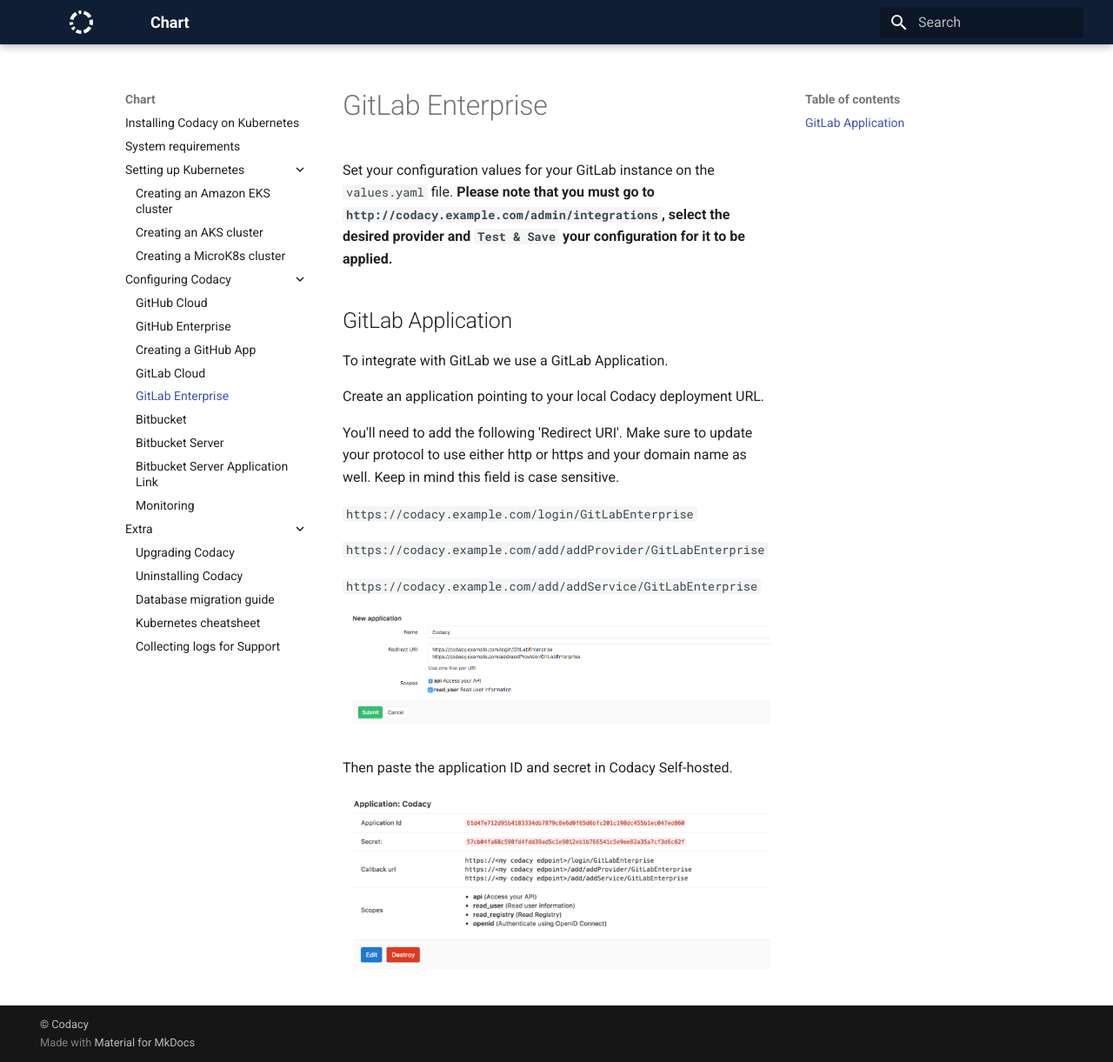
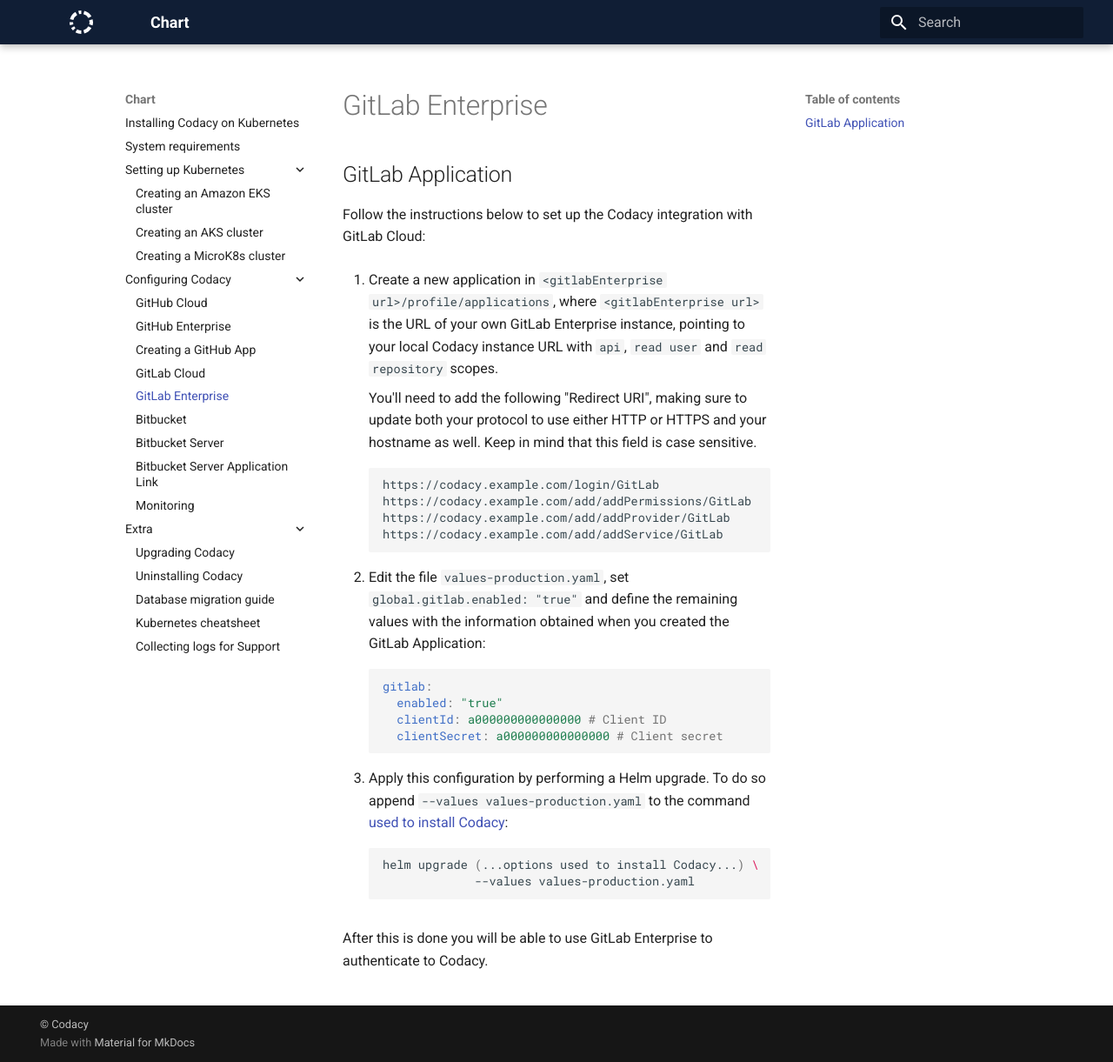
Before and after one commit to codacy/chart, an MkDocs documentation site: the page built from docs/configuration/git-providers/gitlab-enterprise.md, in a window 1280 px wide and 1221 px high. Shown: the whole window at 87% size. Built offline with MkDocs 1.6.1 and Material for MkDocs 9.7.7, drawn with Linux system fonts in a browser that asks for light colours.

Commit message:
feature: Move gitlabEnterprise configuration to file CY-1354 (#367)
* feature: Move gitlabEnterprise configuration to file CY-1354

* fix: Change enabled to be surrounded by quotes

Co-Authored-By: Paulo Ribeiro <60105800+pauloribeiro-codacy@users.noreply.github.com>

* clean: Capitalize http and https and small text improvements

Co-Authored-By: Paulo Ribeiro <60105800+pauloribeiro-codacy@users.noreply.github.com>

* clean: Capitalize url and change deployment to instance

Co-Authored-By: Paulo Ribeiro <60105800+pauloribeiro-codacy@users.noreply.github.com>

Co-authored-by: Paulo Ribeiro <60105800+pauloribeiro-codacy@users.noreply.github.com>

````diff
--- a/docs/configuration/git-providers/gitlab-enterprise.md
+++ b/docs/configuration/git-providers/gitlab-enterprise.md
@@ -1,24 +1,34 @@
 # GitLab Enterprise
-
-Set your configuration values for your GitLab instance on the `values.yaml` file.
-**Please note that you must go to `http://codacy.example.com/admin/integrations`, select the desired provider and `Test & Save` your configuration for it to be applied.**
 
 ## GitLab Application
 
-To integrate with GitLab we use a GitLab Application.
+Follow the instructions below to set up the Codacy integration with GitLab Cloud:
 
-Create an application pointing to your local Codacy deployment URL.
+1.  Create a new application in `<gitlabEnterprise url>/profile/applications`, where `<gitlabEnterprise url>` is the URL of your own GitLab Enterprise instance, pointing to your local Codacy instance URL with `api`, `read user` and `read repository` scopes.
 
-You'll need to add the following 'Redirect URI'. Make sure to update your protocol to use either http or https and your domain name as well. Keep in mind this field is case sensitive.
+    You'll need to add the following "Redirect URI", making sure to update both your protocol to use either HTTP or HTTPS and your hostname as well. Keep in mind that this field is case sensitive.
 
-`https://codacy.example.com/login/GitLabEnterprise`
+    ```
+    https://codacy.example.com/login/GitLab
+    https://codacy.example.com/add/addPermissions/GitLab
+    https://codacy.example.com/add/addProvider/GitLab
+    https://codacy.example.com/add/addService/GitLab
+    ```
 
-`https://codacy.example.com/add/addProvider/GitLabEnterprise`
+2.  Edit the file `values-production.yaml`, set `global.gitlab.enabled: "true"` and define the remaining values with the information obtained when you created the GitLab Application:
 
-`https://codacy.example.com/add/addService/GitLabEnterprise`
+    ```yaml
+    gitlab:
+      enabled: "true"
+      clientId: a000000000000000 # Client ID
+      clientSecret: a000000000000000 # Client secret
+    ```
 
-![GitLab Application](./images/gitlab-application.png)
+3.  Apply this configuration by performing a Helm upgrade. To do so append `--values values-production.yaml` to the command [used to install Codacy](../../index.md#2-installing-codacy):
 
-Then paste the application ID and secret in Codacy Self-hosted.
+    ```bash
+    helm upgrade (...options used to install Codacy...) \
+                 --values values-production.yaml
+    ```
 
-![GitLab Final Application](./images/gitlab-created-application.png)
+After this is done you will be able to use GitLab Enterprise to authenticate to Codacy.
````
Also changed, not shown: 3 other files.
